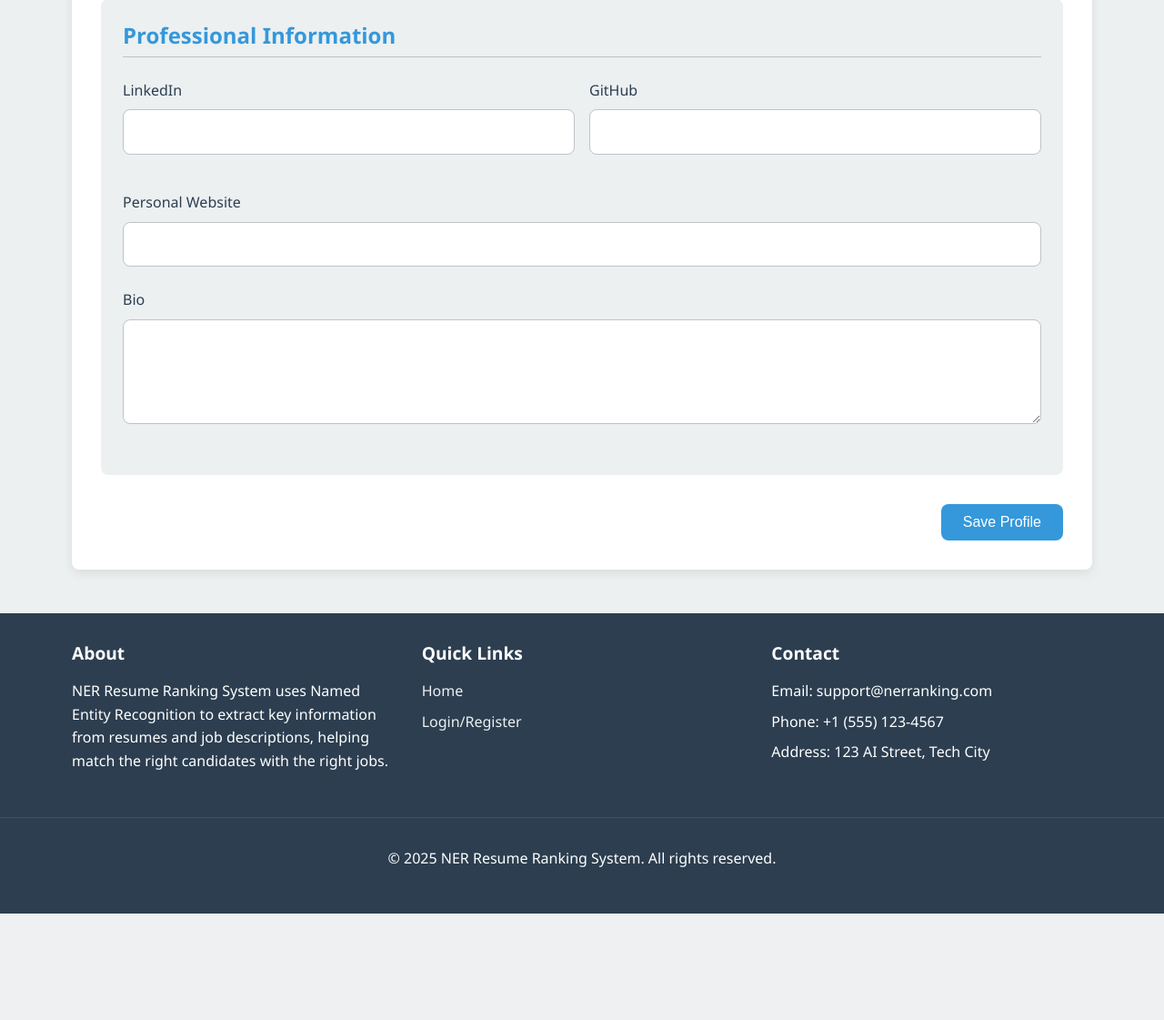
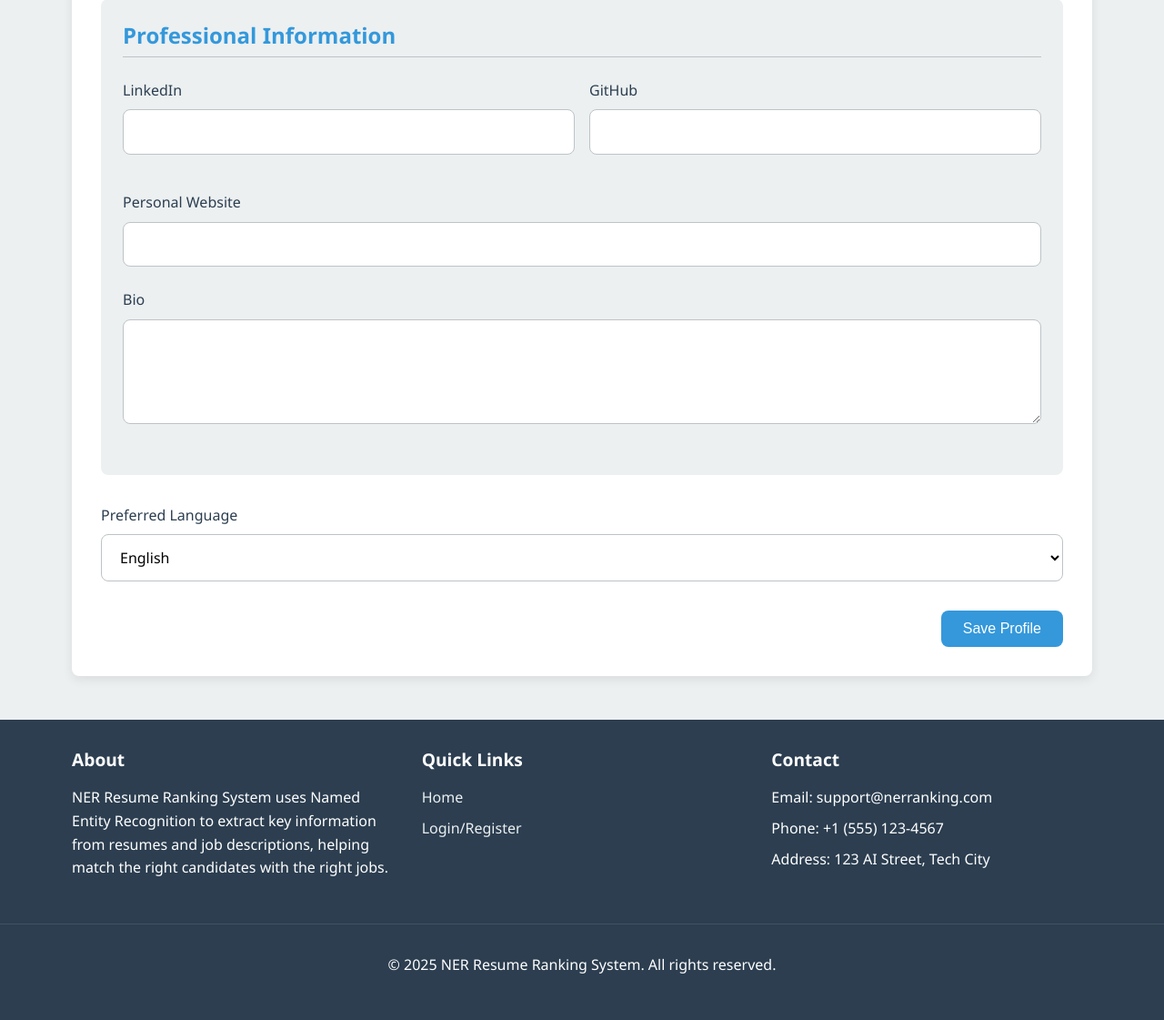
Before and after one commit to YoussefChlih/ner_resume_ranking, a Flask app: template templates/profile.html in a window 1280 px wide. Shown: the part 804-1925 px from the top of the page at 91% size. Before the commit the page ends 1808 px from the top, so only its background shows below. Run offline with Flask 3, Linux system fonts and the light colour scheme; the template is opened without the code that fills it, so the values that code supplies are empty.

Commit message:
Add ner_resume_ranking files

```diff
--- a/models.py
+++ b/models.py
@@ -15,9 +15,8 @@ MODEL_PATH = os.path.join("data", "model")
 try:
     nlp = spacy.load(MODEL_PATH)
 except:
-    # Fallback to English model if custom model not available
-    nlp = spacy.load("en_core_web_sm")
-    print("Warning: Custom NER model not found, using default English model")
+    nlp = spacy.load("fr_core_news_sm")  # Use French model if custom model is not available
+    print("Warning: Custom NER model not found, using default French model")
 
 def extract_text_from_pdf(pdf_path):
     """Extracts text from a PDF file."""
--- a/templates/profile.html
+++ b/templates/profile.html
@@ -86,6 +86,14 @@
             </div>
         </div>
 
+        <div class="form-group">
+            <label for="language">Preferred Language</label>
+            <select id="language" name="language">
+                <option value="en">English</option>
+                <option value="fr">French</option>
+            </select>
+        </div>
+
         <div class="form-actions">
             <button type="submit" class="btn">Save Profile</button>
         </div>
```
